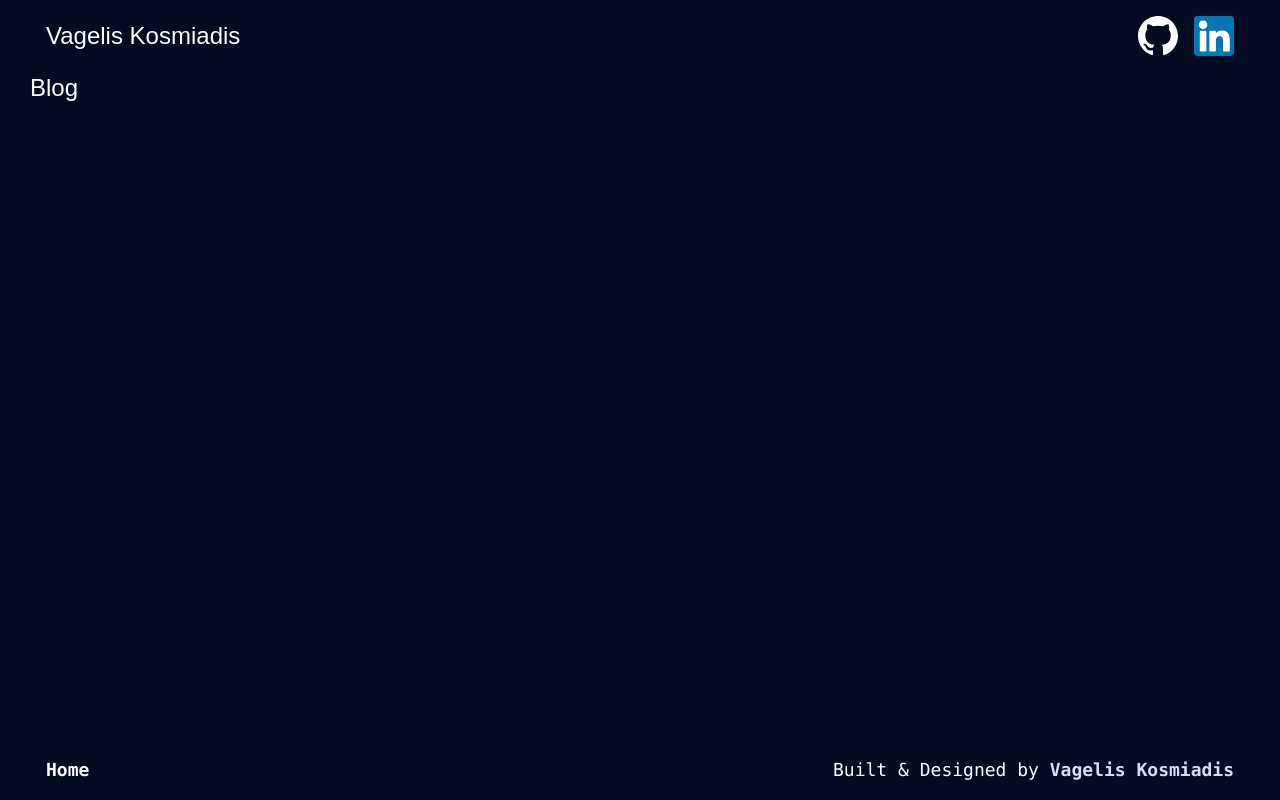
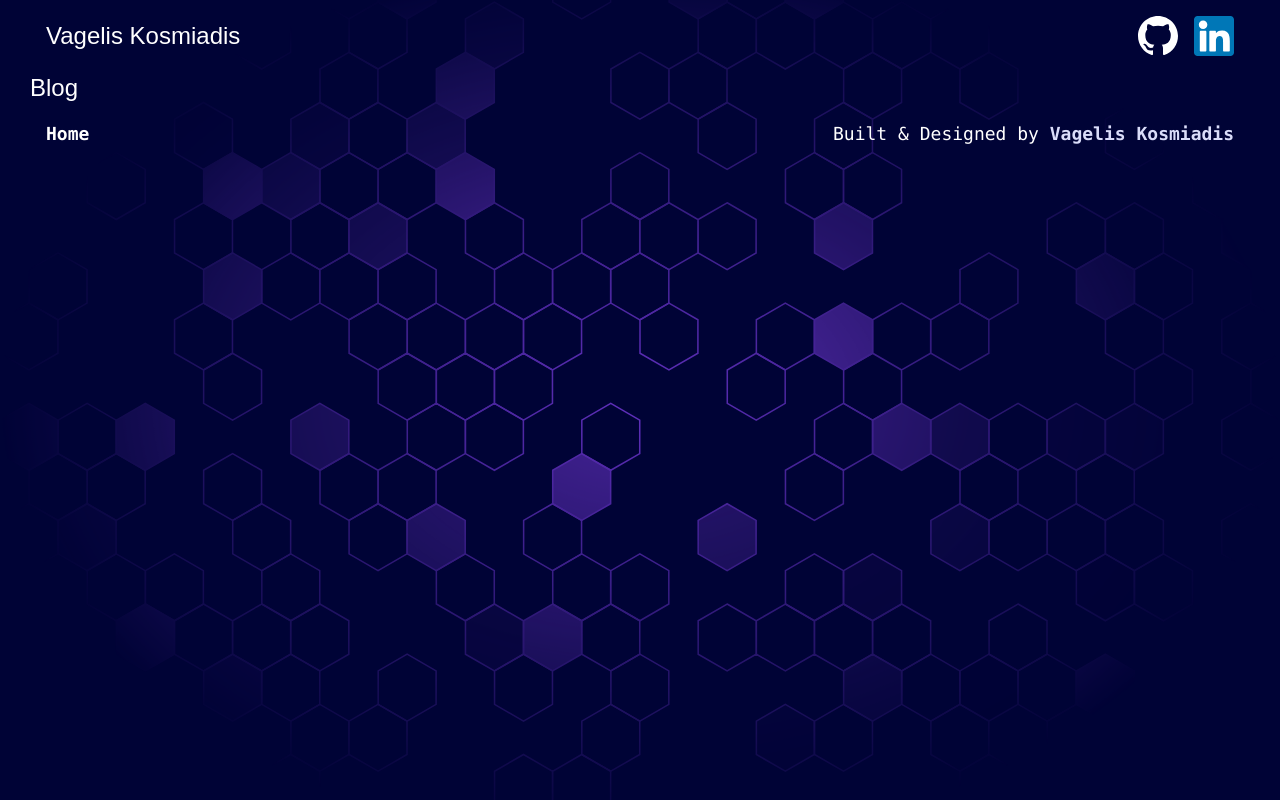
Before and after one commit to kosmiadis/portfolio-site, a React (Vite) app: page /blog in a window 1280 px wide. Built offline with nearby package versions, Linux system fonts and the light colour scheme; a web font is replaced by a local one.

Commit message:
Added background patterns in layouts

```diff
--- a/src/layouts/BlogLayout.tsx
+++ b/src/layouts/BlogLayout.tsx
@@ -3,10 +3,10 @@ import Footer from '@layout/Footer/Footer';
 import { Outlet } from "react-router-dom";
 
 export default function BlogLayout () {
-    return <div className="h-[100vh] bg-main-bg flex flex-col">
-    <div className="max-w-(--max-width) w-full m-auto h-full flex flex-col">
+    return <div className="min-h-screen squares flex flex-col">
+    <div className="max-w-(--max-width) w-full m-auto min-h-screen flex flex-col">
       <Header />
-        <div className="text-foreground-primary h-full">
+        <div className="text-foreground-primary min-h-full">
             <Outlet />
         </div>
         <Footer />
--- a/src/layouts/CoreLayout.tsx
+++ b/src/layouts/CoreLayout.tsx
@@ -3,8 +3,8 @@ import Header from "@components/layout/Header/Header";
 import { Outlet } from "react-router-dom";
 
 export default function CoreLayout () {
-    return <div className="h-[100vh] bg-main-bg flex flex-col">
-    <div className="max-w-(--max-width) w-full laptop:m-auto h-full desktop:h-5/6 flex-col-between">
+    return <div className="min-h-full lines flex flex-col">
+    <div className="max-w-(--max-width) w-full laptop:m-auto min-h-screen flex-col-between">
       <Header />
         <div className="text-foreground-primary h-full p-4">
             <Outlet />
```
